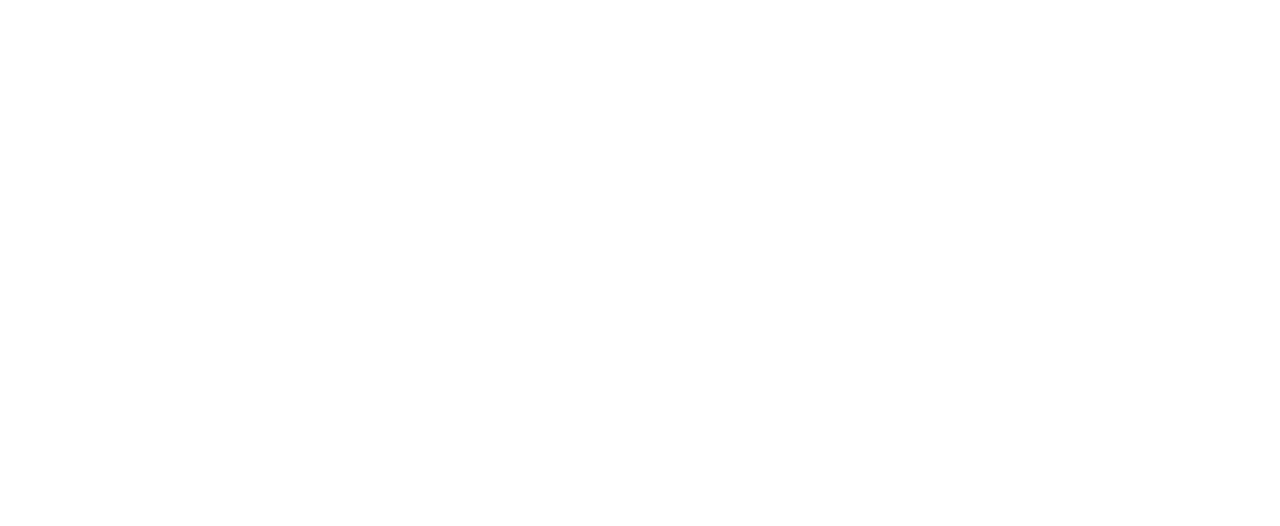
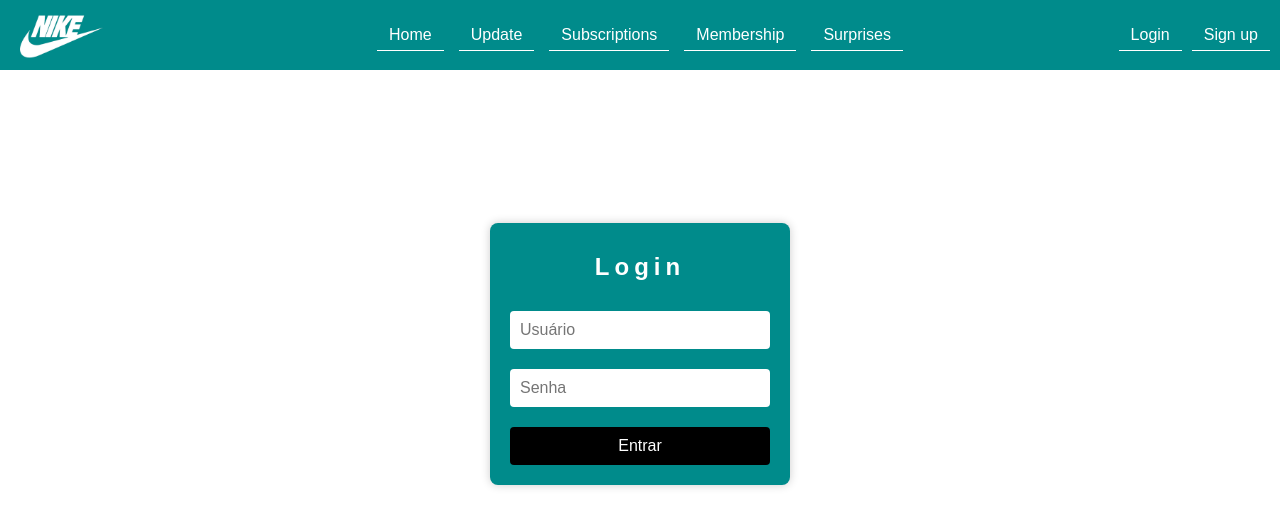
Before and after one commit to terezo01/Site-Nike-, a plain HTML site: page login.html in a window 1280 px wide. Drawn offline with Linux system fonts and the light colour scheme.

Commit message:
INW - I'm tired, but in school

```diff
--- /dev/null
+++ b/login.css
@@ -0,0 +1,58 @@
+body {
+    margin: 0;
+    padding: 0;
+    font-family: Arial, sans-serif;
+    background-color: #ffffff; /* Branco */
+}
+
+.container {
+    width: 100%;
+    margin: 10% 0 0 0;
+    display: flex;
+    justify-content: center;
+    align-items: center;
+}
+
+.login-box {
+    width: 300px;
+    padding: 20px;
+    background-color: rgb(0, 139, 139); /* Darkcyan */
+    border-radius: 8px;
+    box-shadow: 0px 0px 10px rgba(0, 0, 0, 0.2);
+}
+
+.login-box h2 {
+    color: #ffffff; /* Branco */
+    text-align: center;
+    margin-bottom: 30px;
+}
+
+.login-box input[type="text"], .login-box input[type="password"] {
+    width: 100%;
+    padding: 10px;
+    margin-bottom: 20px;
+    border: none;
+    border-radius: 4px;
+    font-size: 16px;
+    transition: all 0.3s ease-in-out;
+}
+
+.login-box input[type="text"]:active, .login-box input[type="password"]:active {
+    border: none;
+}
+
+.login-box input[type="submit"] {
+    width: 100%;
+    padding: 10px;
+    border: none;
+    border-radius: 4px;
+    background-color: #000000; /* Preto */
+    color: #ffffff; /* Branco */
+    font-size: 16px;
+    cursor: pointer;
+    transition: all 0.3s ease;
+}
+
+.login-box input[type="submit"]:hover {
+    background-color: #333333; /* Preto mais escuro */
+}
--- a/login.html
+++ b/login.html
@@ -4,8 +4,38 @@
     <meta charset="UTF-8">
     <meta name="viewport" content="width=device-width, initial-scale=1.0">
     <title>Login</title>
+    <link rel="stylesheet" href="login.css">
+    <link rel="stylesheet" href="style.css">
+    <link rel="stylesheet" href="reset.css">
 </head>
 <body>
-
+    <header>
+        <a href="index.html" id="logo-container">
+            <img alt="something" id="nike-logo" src="img/nike-logo-white-with-name-clothes-design-icon-abstract-football-illustration-with-black-background-free-vector-removebg-preview.png">
+        </a>
+        <nav>
+            <a href="index.html" class="white">Home</a>
+            <div class="white">Update</div>
+            <div class="white">Subscriptions</div>
+            <div class="white">Membership</div>
+            <div class="white">Surprises</div>
+        </nav>
+        <div id="cadastro" >
+            <a href="/login.html" class="cadastro">Login</a>
+            <a class="cadastro">Sign up</a>
+        </div>
+    </header>
+    <main>
+        <div class="container">
+            <div class="login-box">
+                <h2>Login</h2>
+                <form action="/index.html" method="post">
+                    <input type="text" name="username" placeholder="Usuário" required>
+                    <input type="password" name="password" placeholder="Senha" required>
+                    <input type="submit" value="Entrar">
+                </form>
+            </div>
+        </div>
+    </main>
 </body>
 </html>
--- a/style.css
+++ b/style.css
@@ -175,7 +175,7 @@ main{
     justify-content: center;
     align-items: center;
     height: 50px;
-    width: 80px;
+    width: 86px;
     font-family: "Raleway", sans-serif;
     font-style: normal;
     font-weight: 200;
@@ -259,7 +259,7 @@ footer{
     background-color: darkcyan;
     color: #ffffff;
     height: fit-content;
-    padding: 40px 0 40px 0;
+    padding: 4% 0 4% 0;
     width: 100%;
 }
 
@@ -275,7 +275,7 @@ footer{
     justify-content: space-between;
     align-items: center;
     margin: 1% 15% 0 15% ;
-    gap: 70px;
+    gap: 7%;
 }
 
 #footer-2-1{
@@ -291,7 +291,7 @@ footer{
     border: 0;
     height: 1px;
     width: 70%;
-    background-color: rgba(255, 255, 255, 0.493);
+    background-color: rgba(255, 255, 255, 0.5);
     margin: 0 15% 0 15%;
 
 }
```
Also changed, not shown: index.html (+3 -3 lines).
